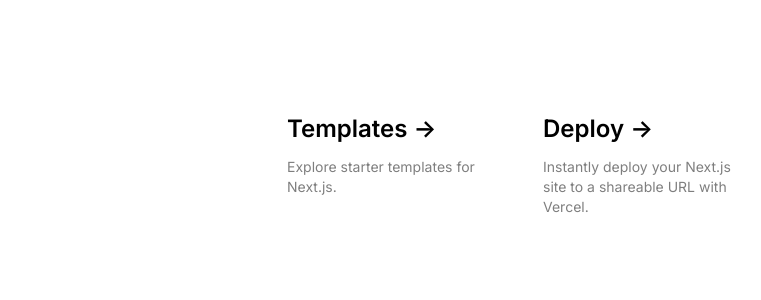
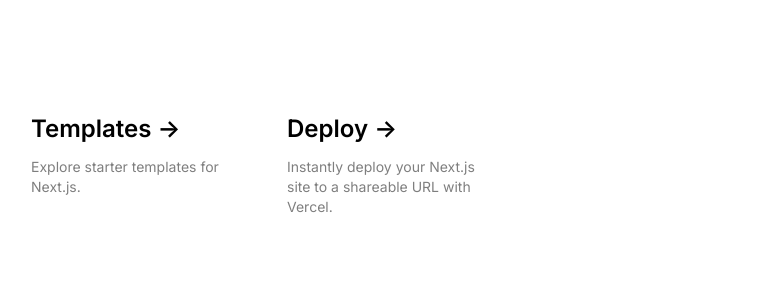
Before and after one commit to muzammilpro/Next_Js_Auth, a Next.js app: page / in a window 1280 px wide. Shown: the top 300 px of the page, without its empty margins (118-879 px from the left). Built offline with nearby package versions, Linux system fonts and the light colour scheme.

Commit message:
Under Procedure

```diff
--- a/app/page.js
+++ b/app/page.js
@@ -10,15 +10,7 @@
 
 
 
-        <a
-          href="https://nextjs.org/learn?utm_source=create-next-app&utm_medium=appdir-template-tw&utm_campaign=create-next-app"
-          className="group rounded-lg border border-transparent px-5 py-4 transition-colors hover:border-gray-300 hover:bg-gray-100 hover:dark:border-neutral-700 hover:dark:bg-neutral-800 hover:dark:bg-opacity-30"
-          target="_blank"
-          rel="noopener noreferrer"
-        >
 
-
-        </a>
 
         <a
           href="https://vercel.com/templates?framework=next.js&utm_source=create-next-app&utm_medium=appdir-template&utm_campaign=create-next-app"
```
